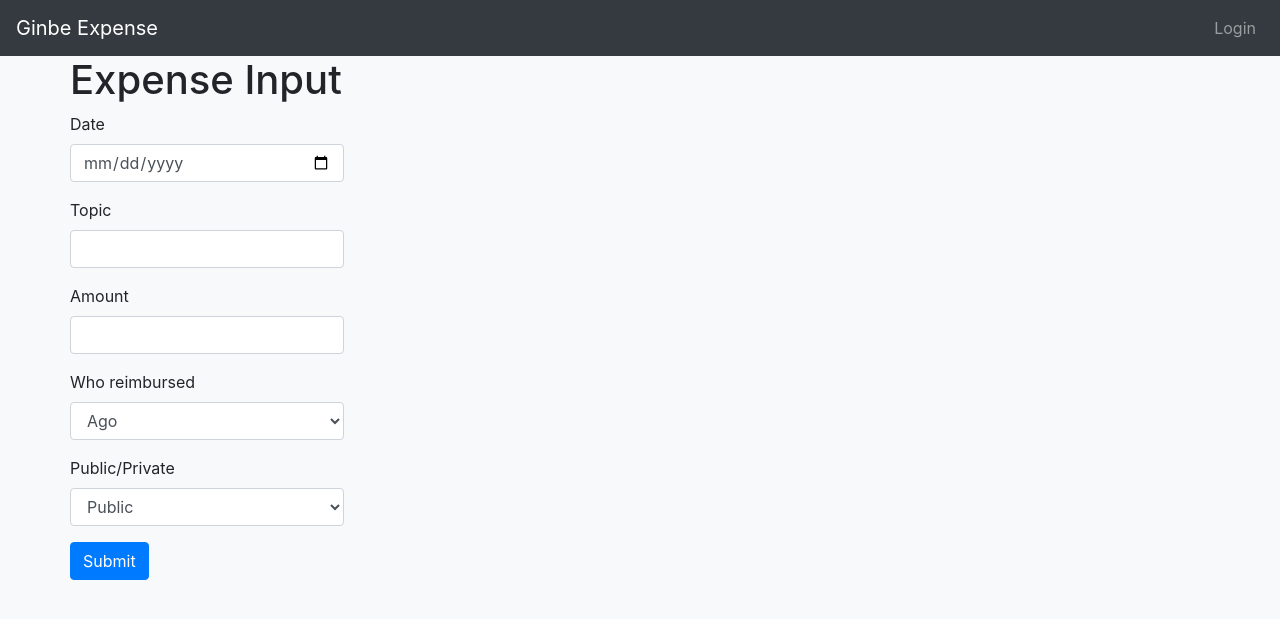
After one commit to seisyo/ginbe_expense, a Django app: template ginbe_expense/expense_system/templates/expense_system/input.html in a window 1280 px wide. The commit adds this page. Shown: the top 619 px of the page. Run offline with Django 3.2, Linux system fonts and the light colour scheme; the template is opened without the code that fills it, so the values that code supplies are empty; some libraries are stand-ins or nearby versions.

Commit message:
input form created

```diff
--- /dev/null
+++ b/ginbe_expense/expense_system/templates/expense_system/input.html
@@ -0,0 +1,50 @@
+{% extends 'base.html' %}
+
+{% block title %}Expense Input{%endblock%}
+
+{% block content %}
+<main class="bd-masthead" role="main">
+    <div class="container">
+        <div class="row">
+            <h1>Expense Input</h1>
+        </div>
+        <div class="row">
+            <form>
+                <div class="form-group">
+                    <label>Date</label>
+                    <input type="date" class="form-control" required>
+                </div>
+
+                <div class="form-group">
+                    <label>Topic</label>
+                    <input type="text" class="form-control" required>
+                </div>
+
+                <div class="form-group">
+                    <label>Amount</label>
+                    <input type="number" class="form-control" required>
+                </div>
+
+                <div class="form-group">
+                    <label>Who reimbursed</label>
+                    <select class="form-control" required>
+                        <option>Ago</option>
+                        <option>Amao</option>
+                    </select>
+                </div>
+
+                <div class="form-group">
+                    <label>Public/Private</label>
+                    <select class="form-control">
+                        <option>Public</option>
+                        <option>Private</option>
+                    </select>
+                </div>
+
+                <button type="submit" class="btn btn-primary">Submit</button>
+            </form>
+        </div>
+    </div>
+
+</main>
+{%endblock%}
--- a/ginbe_expense/expense_system/urls.py
+++ b/ginbe_expense/expense_system/urls.py
@@ -3,4 +3,5 @@ from . import views
 
 urlpatterns = [
     path('', views.index, name='index'),
+    path('input/', views.input, name='expense_input'),
 ]
--- a/ginbe_expense/expense_system/views.py
+++ b/ginbe_expense/expense_system/views.py
@@ -2,3 +2,6 @@ from django.shortcuts import render
 
 def index(request):
     return render(request, 'expense_system/index.html')
+
+def input(request):
+    return render(request, 'expense_system/input.html')
--- /dev/null
+++ b/ginbe_expense/templates/base.html
@@ -0,0 +1,57 @@
+<!DOCTYPE html>
+<html>
+<head>
+    <meta charset="utf-8" />
+    <title>{% block title %}Ginbe Expense{% endblock %}</title>
+    <meta name="viewport" content="width=device-width, initial-scale=1">
+    {% load static %}
+    <link rel="stylesheet" href="{% static "css/bootstrap.min.css" %}">
+</head>
+<body class="bg-light">
+    <header class="navbar navbar-expand-sm navbar-dark bg-dark">
+
+        <a class="navbar-brand" href="{% url 'index' %}">Ginbe Expense</a>
+
+        <div class="collapse navbar-collapse">
+
+            <ul class="navbar-nav mr-auto">
+                {% if user.is_authenticated %}
+                <li class="nav-item">
+                    <a class="nav-link" href="{% url 'expense_input' %}">
+                        Input
+                    </a>
+                </li>
+                <li class="nav-item">
+                    <a class="nav-link" href="">
+                        Report
+                    </a>
+                </li>
+                {% endif %}
+            </ul>
+            <ul class="navbar-nav">
+                {% if user.is_authenticated %}
+                <li class="nav-item dropdown">
+                    <a class="nav-link dropdown-toggle" href="#" role="button" data-toggle="dropdown" aria-haspopup="true" aria-expanded="false">
+                        {{ user.username }}
+                    </a>
+                    <div class="dropdown-menu dropdown-menu-right">
+                        <a class="dropdown-item" href="{% url 'account_home' %}">Account Settings</a>
+                        <div class="dropdown-divider"></div>
+                        <a class="dropdown-item" href="{% url 'logout' %}?next=/expense">Logout</a>
+                    </div>
+                </li>
+                {% else %}
+                <li class="nav-item">
+                    <a class="nav-link" href="{% url 'login' %}">Login</a>
+                </li>
+                {% endif %}
+            </ul>
+        </div>
+    </header>
+
+    {% block content %}{% endblock %}
+
+    <script src="{% static "js/jquery-3.5.1.min.js" %}"></script>
+    <script src="{% static "js/bootstrap.min.js" %}"></script>
+</body>
+</html>
```
Also changed, not shown: ginbe_expense/expense_system/templates/expense_system/index.html (+4 -57 lines), ginbe_expense/user_system/templates/user_system/account_home.html (+4 -57 lines).
